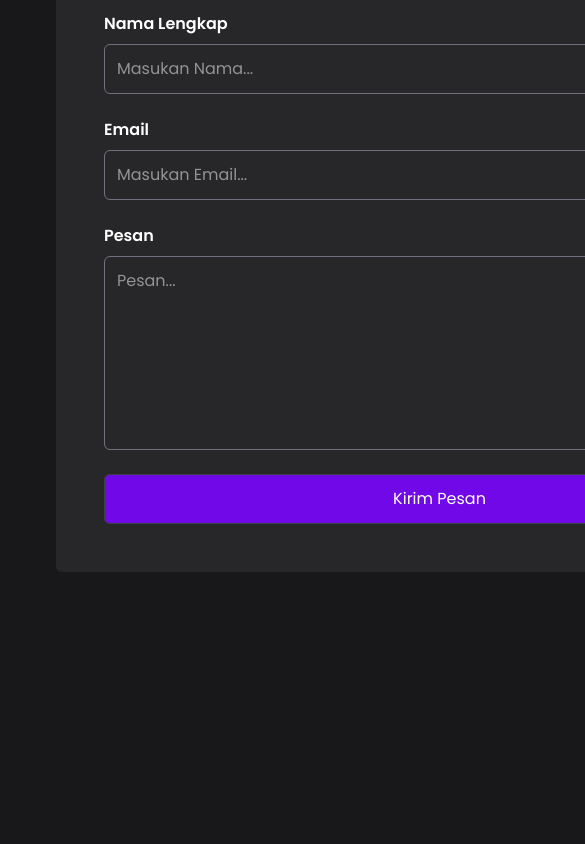
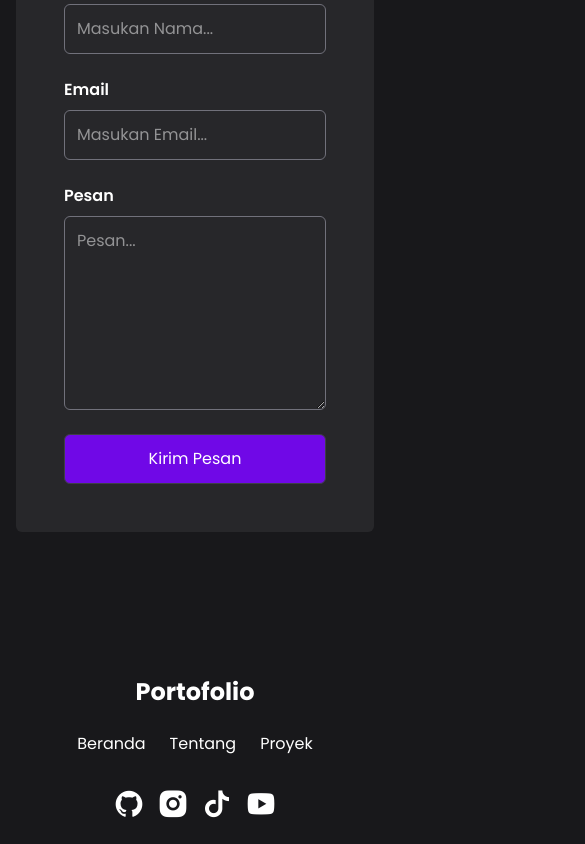
Before and after one commit to panejii/Web-Portofolio, a React (Vite) app: page / in a window 390 px wide. Shown: the part 7641-8485 px from the top of the page, 585 px wide, since content can reach past the window. Before the commit the page ends 8253 px from the top, so only its background shows below. Built offline with nearby package versions, Linux system fonts and the light colour scheme.

Commit message:
add footer and responsive on kontak form

```diff
--- a/src/App.jsx
+++ b/src/App.jsx
@@ -138,10 +138,10 @@ const App = () => {
       {/* Proyek */}
 
       {/* Form Kontak */}
-      <div className="kontak mt-32 p-10">
+      <div className="kontak mt-32 sm:p-10 p-0">
         <h1 className=" text-4xl text-center font-bold mb-3">Kontak</h1>
         <p className="text-base/loose text-center opacity-50 mb-10">Mari terhubung dengan saya</p>
-        <form action="https://formsubmit.co/faneziaja@gmail.com" method="POST" className="bg-zinc-800 p-12 mx-auto w-fit rounded-md" autoComplete="off">
+        <form action="https://formsubmit.co/faneziaja@gmail.com" method="POST" className="bg-zinc-800 p-12 mx-auto sm:w-fit w-full rounded-md" autoComplete="off">
           <div className="flex flex-col gap-6">
             <div className="flex flex-col gap-2">
               <label className="font-semibold">Nama Lengkap</label>
--- a/src/components/Footer.jsx
+++ b/src/components/Footer.jsx
@@ -0,0 +1,28 @@
+const Footer = () => {
+  return (
+    <div className="mt-32 p-4 flex md:flex-row md:gap-0 flex-col gap-6 items-center justify-between">
+        <h1 className="text-2xl font-bold">Portofolio</h1>
+        <div className="flex gap-6">
+            <a href="">Beranda</a>
+            <a href="">Tentang</a>
+            <a href="">Proyek</a>
+        </div>
+        <div className="flex items-center gap-3">
+            <a href="">
+                <i className="ri-github-fill ri-2x"></i>
+            </a>
+            <a href="">
+                <i className="ri-instagram-fill ri-2x"></i>
+            </a>
+            <a href="">
+                <i className="ri-tiktok-fill ri-2x"></i>
+            </a>
+            <a href="">
+                <i className="ri-youtube-fill ri-2x"></i>
+            </a>
+        </div>
+    </div>
+  )
+}
+
+export default Footer
--- a/src/main.jsx
+++ b/src/main.jsx
@@ -3,6 +3,7 @@ import { createRoot } from 'react-dom/client'
 import './index.css'
 import App from './App.jsx'
 import Navbar from './components/Navbar.jsx'
+import Footer from './components/Footer.jsx'
 
 import 'remixicon/fonts/remixicon.css'
 
@@ -11,8 +12,7 @@ createRoot(document.getElementById('root')).render(
     <div className="container mx-auto px-4">
       <Navbar />
       <App />
-      <footer />
+      <Footer />
     </div>
-
   </StrictMode>,
 )
```
